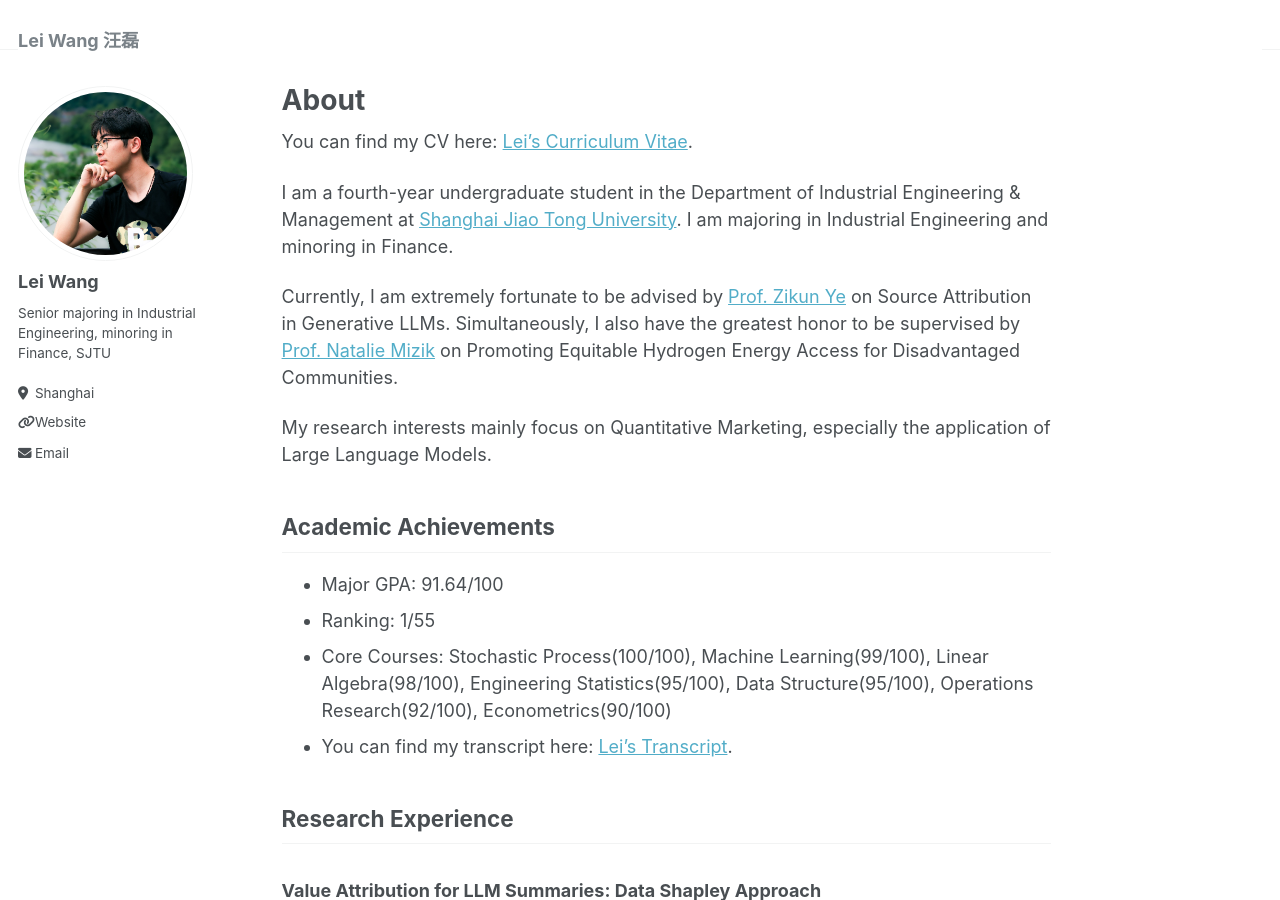
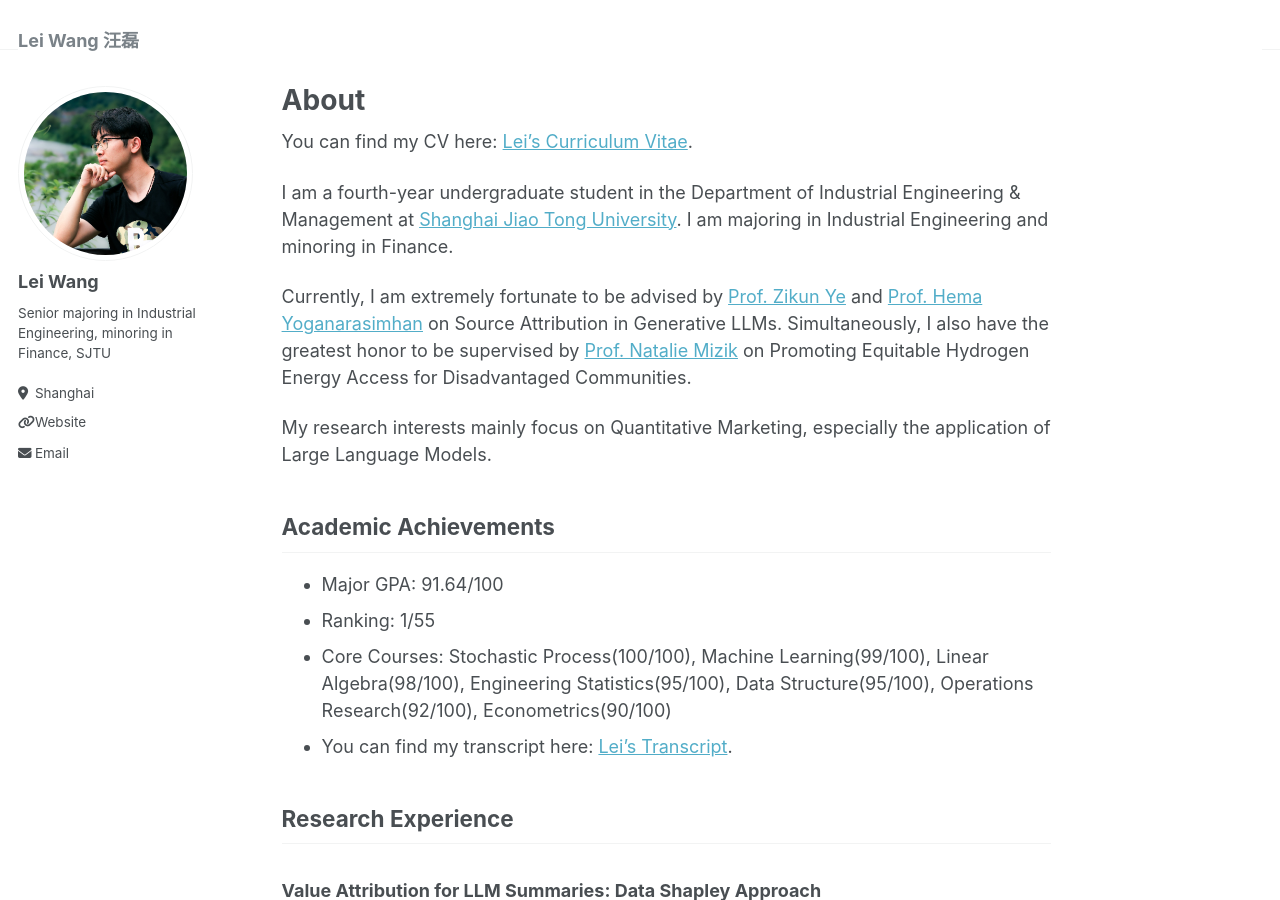
Before and after one commit to Wanglei123SJTU/Wanglei123SJTU.github.io, a Jekyll site: the page built from _pages/about.md, in a window 1280 px wide and 900 px high. Built offline with Jekyll 4.4.1, drawn with Linux system fonts in a browser that asks for light colours.

Commit message:
Update about.md

```diff
--- a/_pages/about.md
+++ b/_pages/about.md
@@ -13,7 +13,7 @@ You can find my CV here: [Lei's Curriculum Vitae](../Lei_CV.pdf).
 
 I am a fourth-year undergraduate student in the Department of Industrial Engineering & Management at [Shanghai Jiao Tong University](https://en.sjtu.edu.cn/). I am majoring in Industrial Engineering and minoring in Finance.
 
-Currently, I am extremely fortunate to be advised by [Prof. Zikun Ye](https://zikunye.com/) on Source Attribution in Generative LLMs. Simultaneously, I also have the greatest honor to be supervised by [Prof. Natalie Mizik](https://foster.uw.edu/faculty-research/directory/natalie-mizik/) on Promoting Equitable Hydrogen Energy Access for Disadvantaged Communities.
+Currently, I am extremely fortunate to be advised by [Prof. Zikun Ye](https://zikunye.com/) and [Prof. Hema Yoganarasimhan](https://faculty.washington.edu/hemay/) on Source Attribution in Generative LLMs. Simultaneously, I also have the greatest honor to be supervised by [Prof. Natalie Mizik](https://foster.uw.edu/faculty-research/directory/natalie-mizik/) on Promoting Equitable Hydrogen Energy Access for Disadvantaged Communities.
 
 My research interests mainly focus on Quantitative Marketing, especially the application of Large Language Models.
 
```
